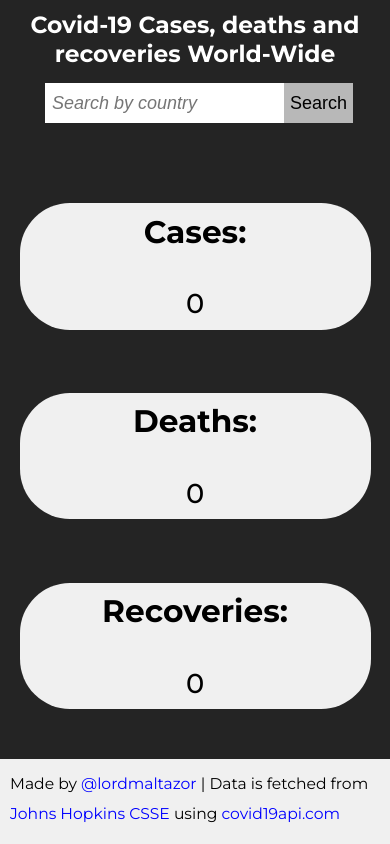
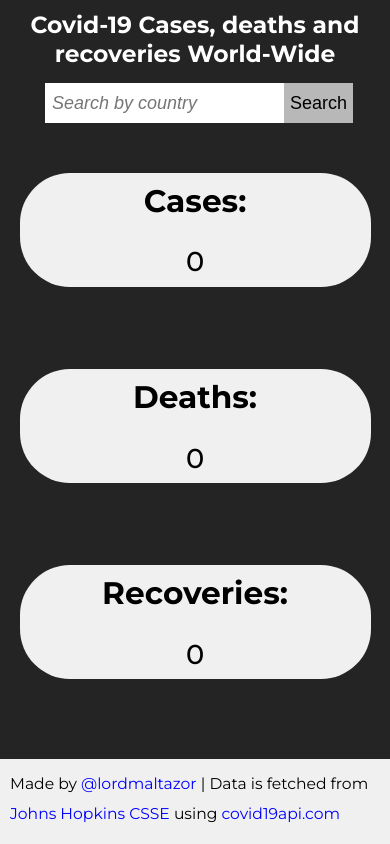
Before and after one commit to lordmaltazor/react-covid-19-tracker, a React (Create React App) app: page / in a window 390 px wide. Built offline with nearby package versions, Linux system fonts and the light colour scheme; no server answers.

Commit message:
More responsive

```diff
--- a/src/Components/App.css
+++ b/src/Components/App.css
@@ -39,7 +39,7 @@ body
   width: 100vw;
   height: 65vh;
   margin: 0;
-  margin-top: 80px;
+  margin-top: 50px;
 }
 
 @media screen and (max-width: 1000px)
--- a/src/Components/Card.css
+++ b/src/Components/Card.css
@@ -43,7 +43,7 @@
   .card
   {
     width: 90%;
-    height: 25%;
+    height: 22.5%;
     min-height: 60px;
   }
 
```
